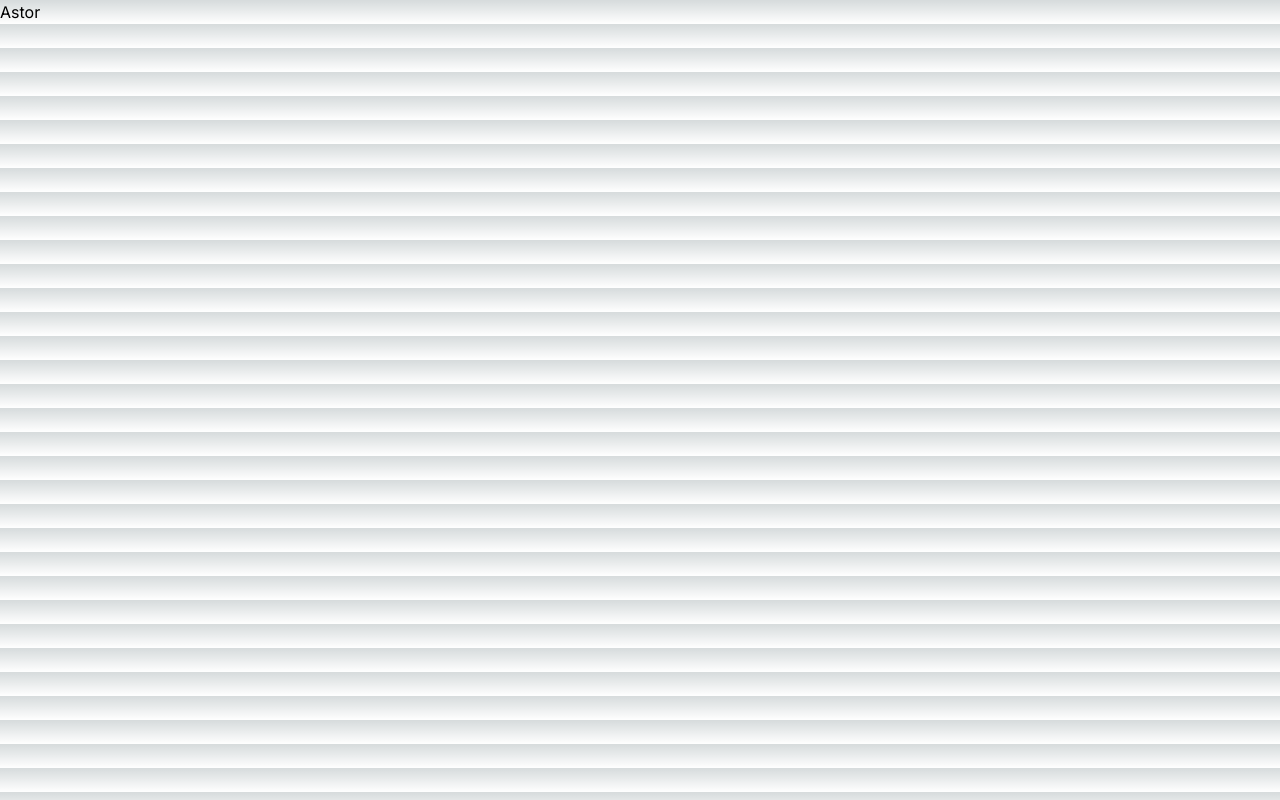
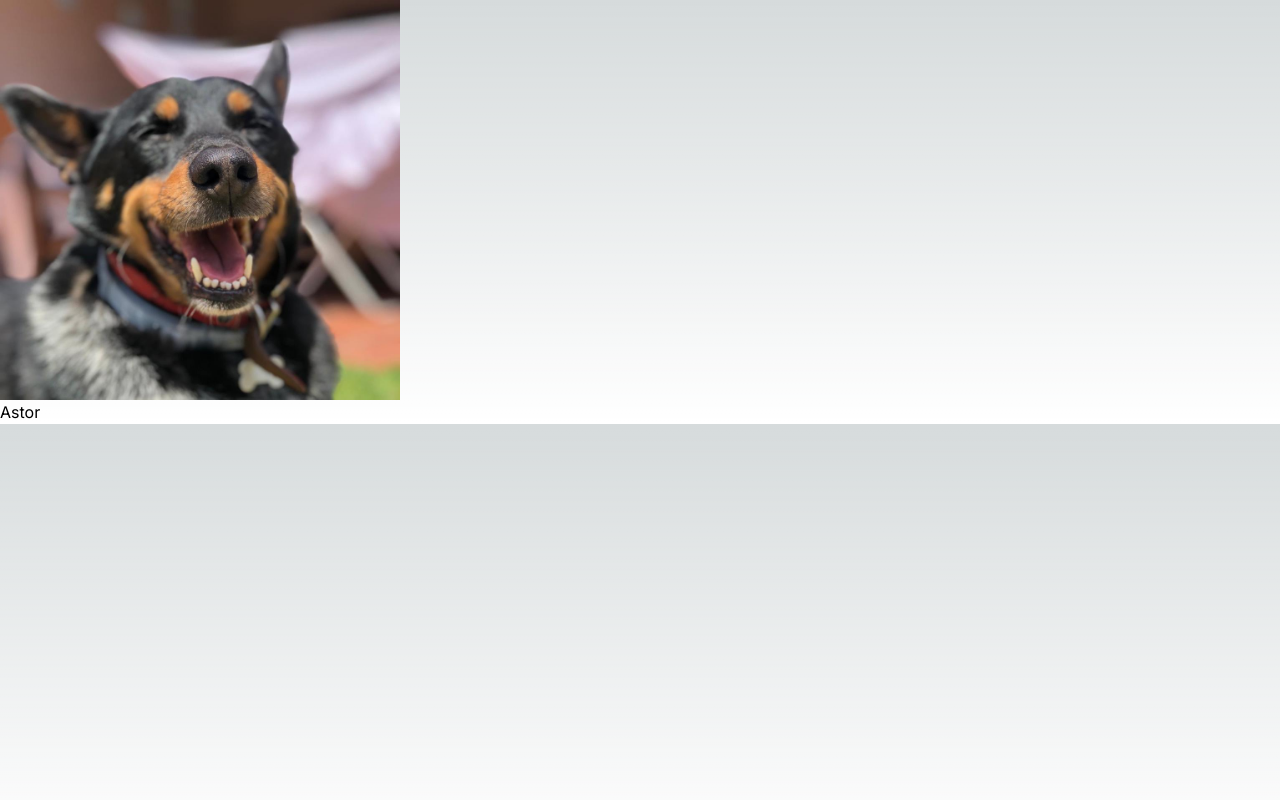
Before and after one commit to ImGaston/pet-passport, a Next.js app: page /astor in a window 1280 px wide. Built offline with nearby package versions, Linux system fonts and the light colour scheme.

Commit message:
profile component

```diff
--- a/src/app/astor/page.js
+++ b/src/app/astor/page.js
@@ -1,8 +1,11 @@
 import React from 'react';
+import astor from '../../../public/astor.jpg';
+import Profile from '@/components/Profile/profile';
 
 const Astor = () => {
   return (
     <main>
+      <Profile picture={astor} />
       <h1>Astor</h1>
     </main>
   );
--- a/src/app/roma/page.js
+++ b/src/app/roma/page.js
@@ -1,8 +1,11 @@
 import React from 'react';
+import roma from '../../../public/roma.jpeg';
+import Profile from '@/components/Profile/profile';
 
 const Roma = () => {
   return (
     <main>
+      <Profile picture={roma} />
       <h1>Roma</h1>
     </main>
   );
--- /dev/null
+++ b/src/components/Profile/Profile.js
@@ -0,0 +1,12 @@
+import Image from 'next/image';
+import React from 'react';
+
+const Profile = ({ picture }) => {
+  return (
+    <div>
+      <Image src={picture} width={400} height={400} alt='pet picture' />
+    </div>
+  );
+};
+
+export default Profile;
```
Also changed, not shown: public/astor.jpg (added), 1 other file (tests, documents, lock files or other folders).
